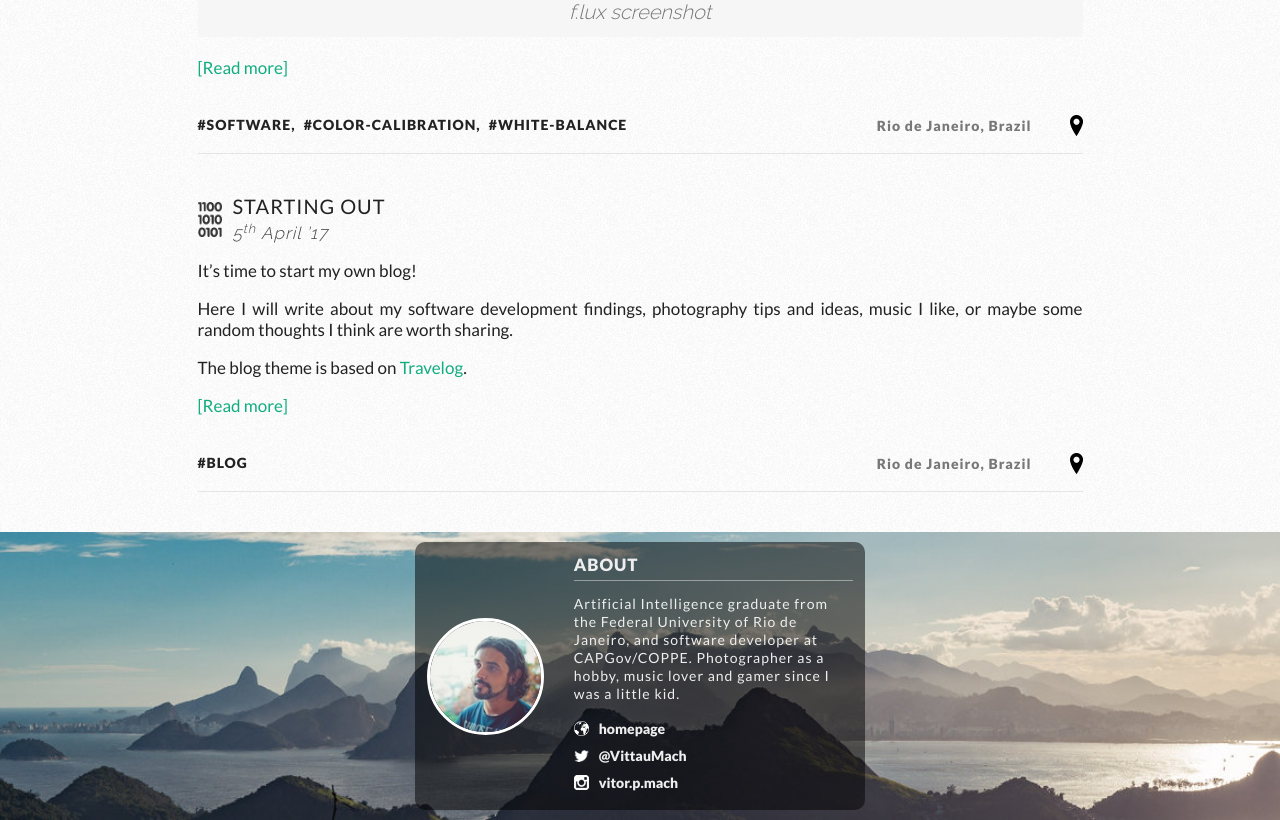
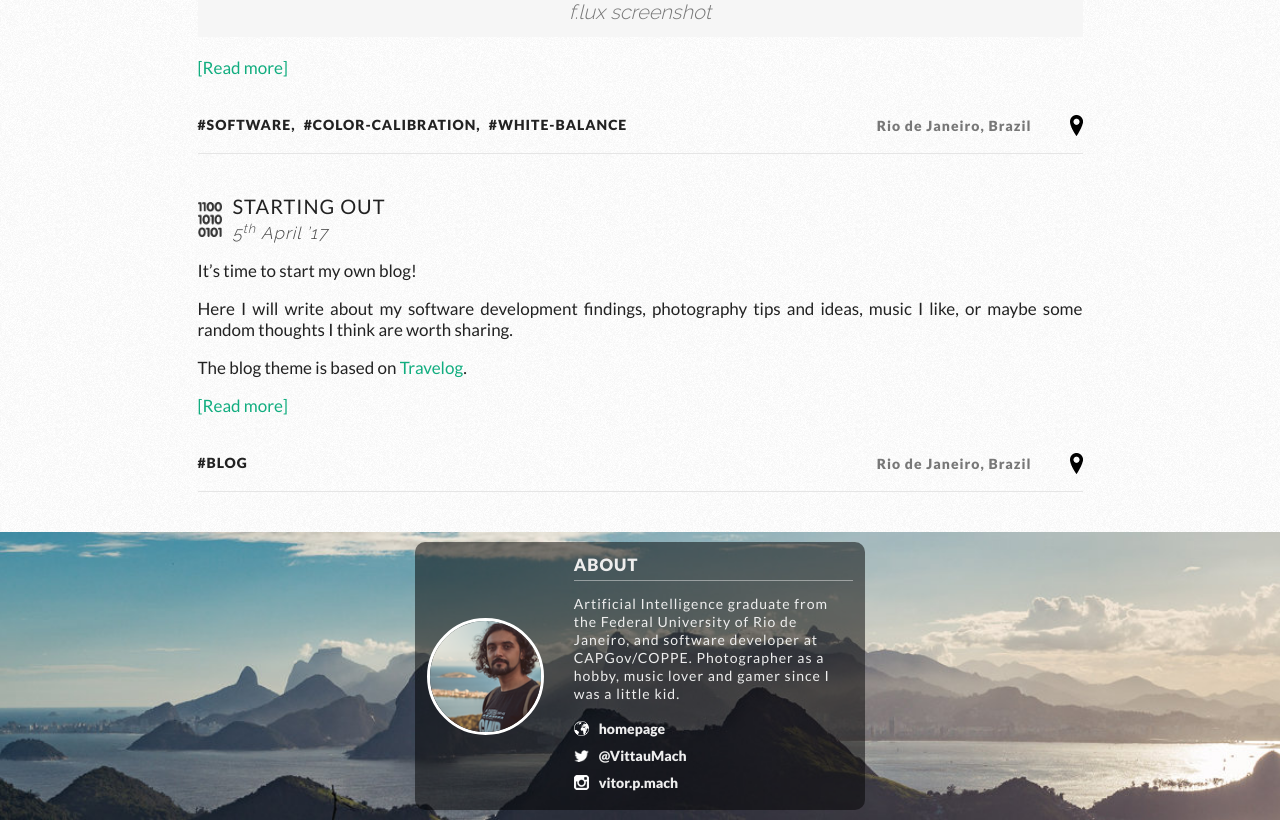
Before and after one commit to vittau/blog, a Jekyll site: the page built from index.html, in a window 1280 px wide. Shown: the part 1776-2596 px from the top of the page. Built offline with Jekyll 4.4.1, drawn with Linux system fonts in a browser that asks for light colours; the list of posts is cut into pages by our own code.

Commit message:
New avatar

```diff
--- a/_includes/footer.html
+++ b/_includes/footer.html
@@ -1,7 +1,7 @@
 <footer>
     <div class="about-wrap">
         <section class="about">
-            <img class="about-avatar" src="{{ "/img/avatar.jpg" | prepend: site.baseurl }}" border="0" alt="[name]" />
+            <img class="about-avatar" src="{{ "/img/avatar.png" | prepend: site.baseurl }}" border="0" alt="[name]" />
             <div class="about-body">
                 <p class="about-body-title">About</p>
                 <p class="about-body-description">{{ site.description }}</p>
```
Also changed, not shown: img/avatar.jpg (deleted), img/avatar.png (added).
